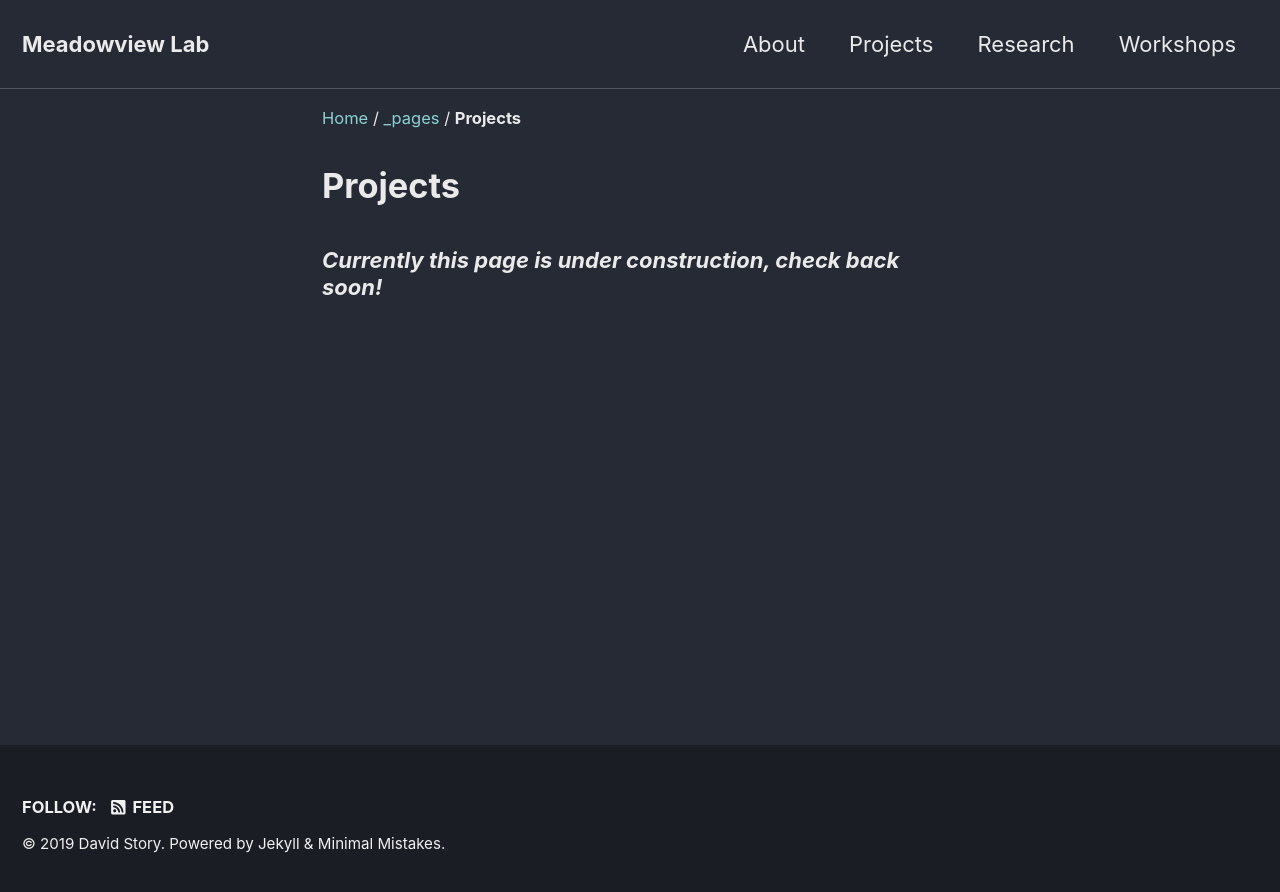
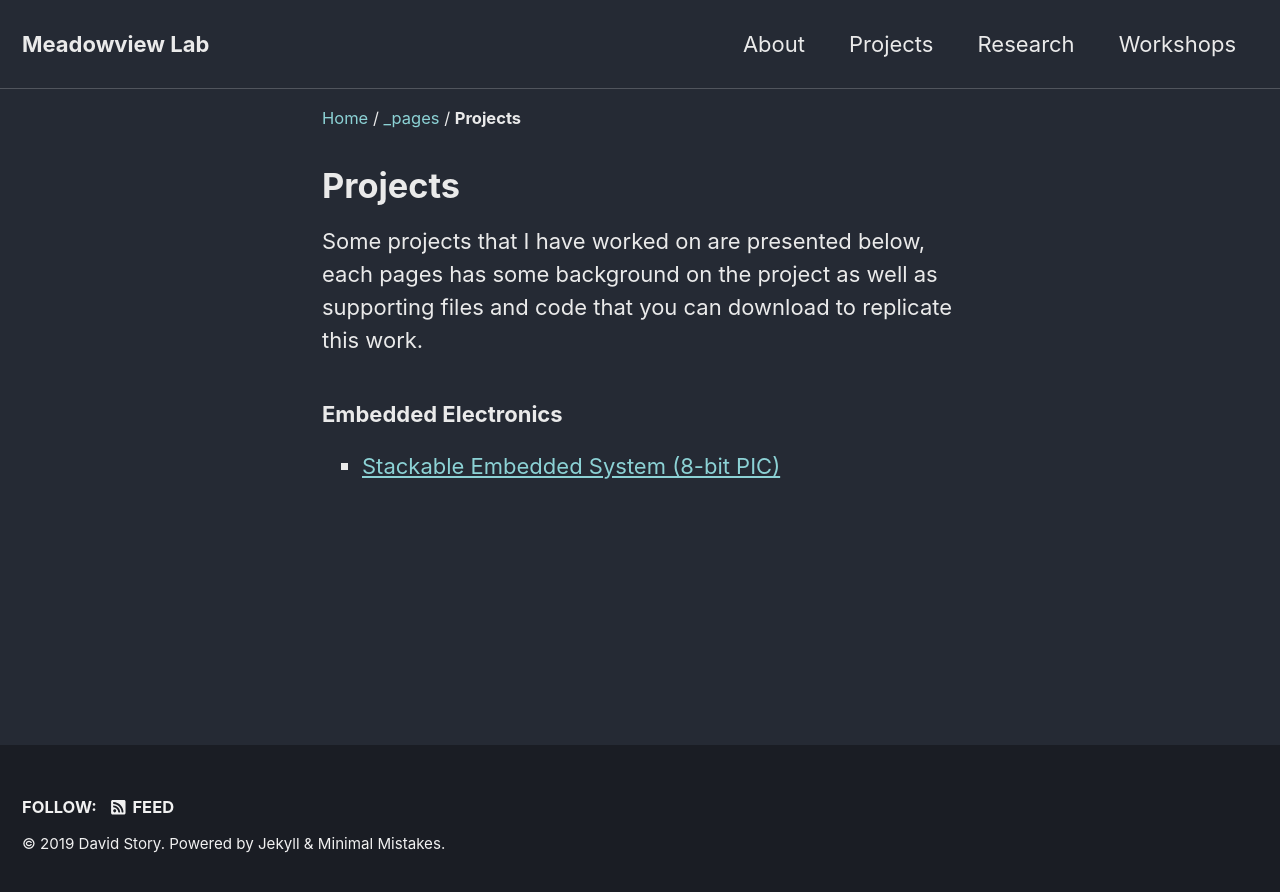
Before and after one commit to david-story/david-story.github.io, a Jekyll site: the page built from _pages/projects.md, in a window 1280 px wide. Shown: the top 892 px of the page. Built offline with Jekyll 4.4.1, drawn with Linux system fonts in a browser that asks for light colours; cached includes are drawn as plain includes; nearby versions of some CDN libraries.

Commit message:
Added updates to projects page

```diff
--- a/_pages/projects.md
+++ b/_pages/projects.md
@@ -4,4 +4,12 @@ title:  "Projects"
 minimal_mistakes_skin    : "dark"
 ---
 
-### <i> Currently this page is under construction, check back soon! </i>
+Some projects that I have worked on are presented below, each pages has
+some background on the project as well as supporting files and code that
+you can download to replicate this work.
+
+### Embedded Electronics ###
+
+<ul style="list-style-type:square">
+   <li> <a href="/_pages/projects-embeddedstack/">Stackable Embedded System (8-bit PIC)</a> </li>
+   </ul>
```
Also changed, not shown: _pages/projects-embeddedstack.md (added, +49 -0 lines).
